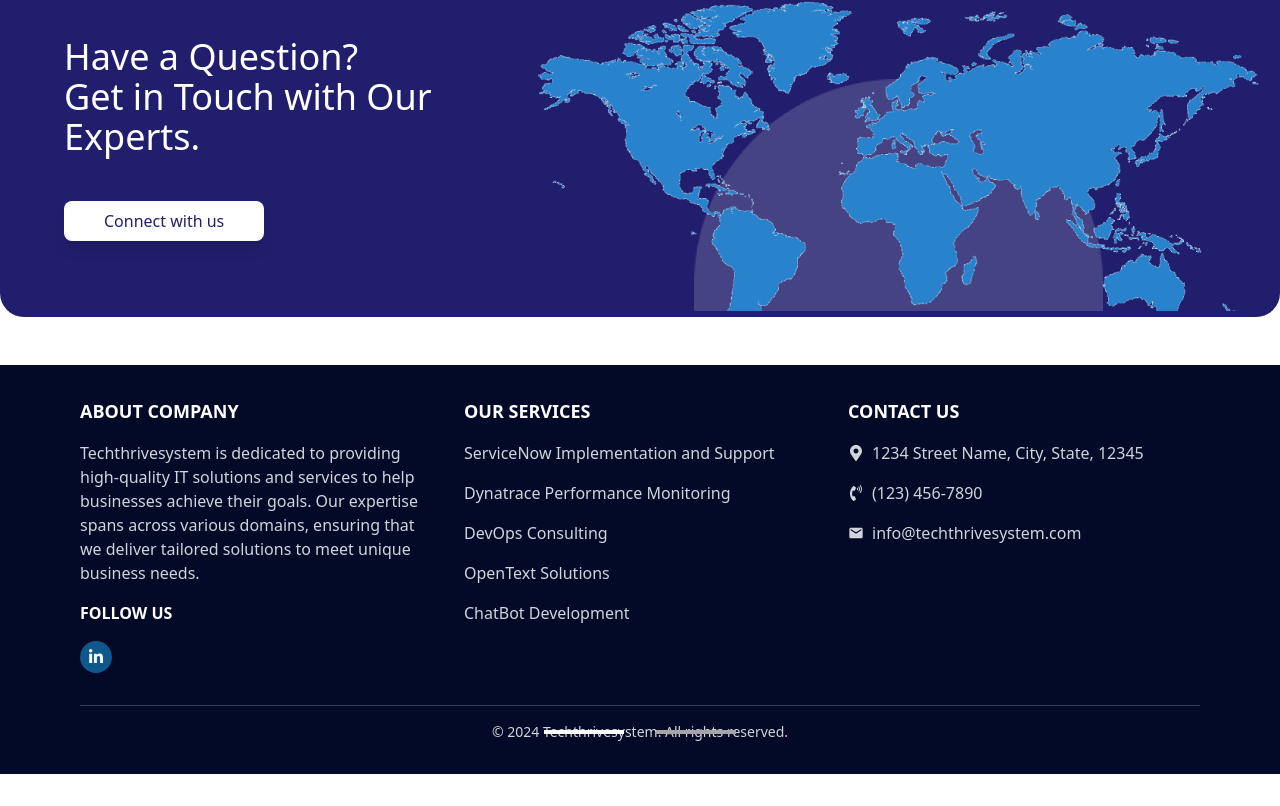
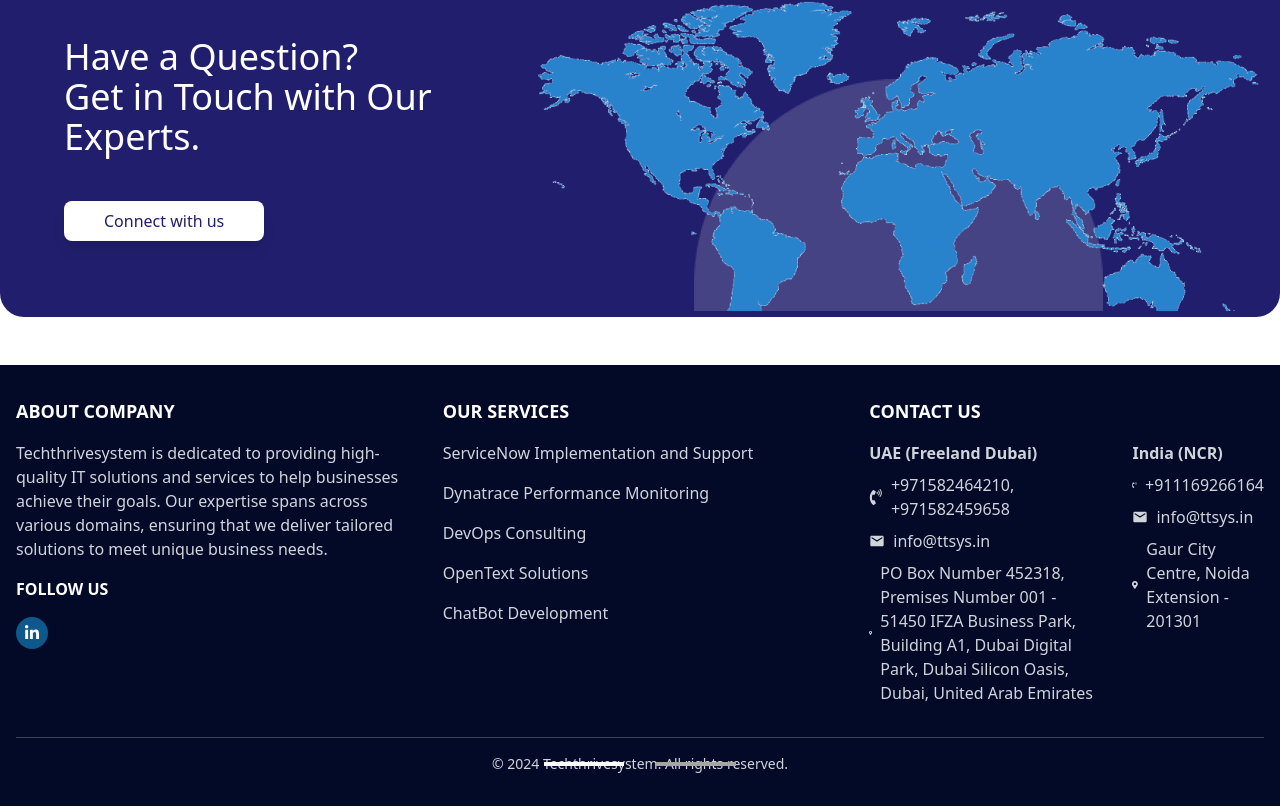
Before and after one commit to vibhu2208/thecthtrive, a Next.js app: page / in a window 1280 px wide. Shown: the part 6464-7270 px from the top of the page. Before the commit the page ends 7238 px from the top, so only its background shows below. Built offline with nearby package versions, Linux system fonts and the light colour scheme.

Commit message:
Update footer.tsx

```diff
--- a/src/components/footer.tsx
+++ b/src/components/footer.tsx
@@ -6,7 +6,7 @@
 const Footer = () => {
     return (
         <footer className='bg-[#020a27] text-gray-300 py-8'>
-            <div className='max-w-6xl mx-auto px-4'>
+            <div className='max-w-7xl mx-auto px-4'>
                 <div className='grid grid-cols-1 md:grid-cols-3 gap-8'>
                     <div className='flex flex-col gap-4'>
                         <h3 className='uppercase text-lg font-semibold text-white'>About Company</h3>
@@ -40,15 +40,32 @@
                     </div>
                     <div className='flex flex-col gap-4'>
                         <h3 className='uppercase text-lg font-semibold text-white'>Contact Us</h3>
+                        <div className='flex gap-8'>
+                            <div className='flex flex-col gap-2 w-2/3'>
+                                <h4 className='font-semibold'>UAE (Freeland Dubai)</h4>
                                 <p className='flex items-center gap-2'>
-                            <FaMapMarkerAlt /> 1234 Street Name, City, State, 12345
+                                    <FaPhoneVolume /> +971582464210, +971582459658
                                 </p>
                                 <p className='flex items-center gap-2'>
-                            <FaPhoneVolume /> (123) 456-7890
+                                    <MdEmail /> info@ttsys.in
                                 </p>
                                 <p className='flex items-center gap-2'>
-                            <MdEmail /> info@techthrivesystem.com
+                                    <FaMapMarkerAlt /> PO Box Number 452318, Premises Number 001 - 51450 IFZA Business Park, Building A1, Dubai Digital Park, Dubai Silicon Oasis, Dubai, United Arab Emirates
                                 </p>
+                            </div>
+                            <div className='flex flex-col gap-2 w-1/3'>
+                                <h4 className='font-semibold'>India (NCR)</h4>
+                                <p className='flex items-center gap-2'>
+                                    <FaPhoneVolume /> +911169266164
+                                </p>
+                                <p className='flex items-center gap-2'>
+                                    <MdEmail /> info@ttsys.in
+                                </p>
+                                <p className='flex items-center gap-2'>
+                                    <FaMapMarkerAlt /> Gaur City Centre, Noida Extension - 201301
+                                </p>
+                            </div>
+                        </div>
                     </div>
                 </div>
                 <div className='mt-8 border-t border-gray-700 pt-4 text-center'>
```
Lines whose indentation alone changed are shown as unchanged.
